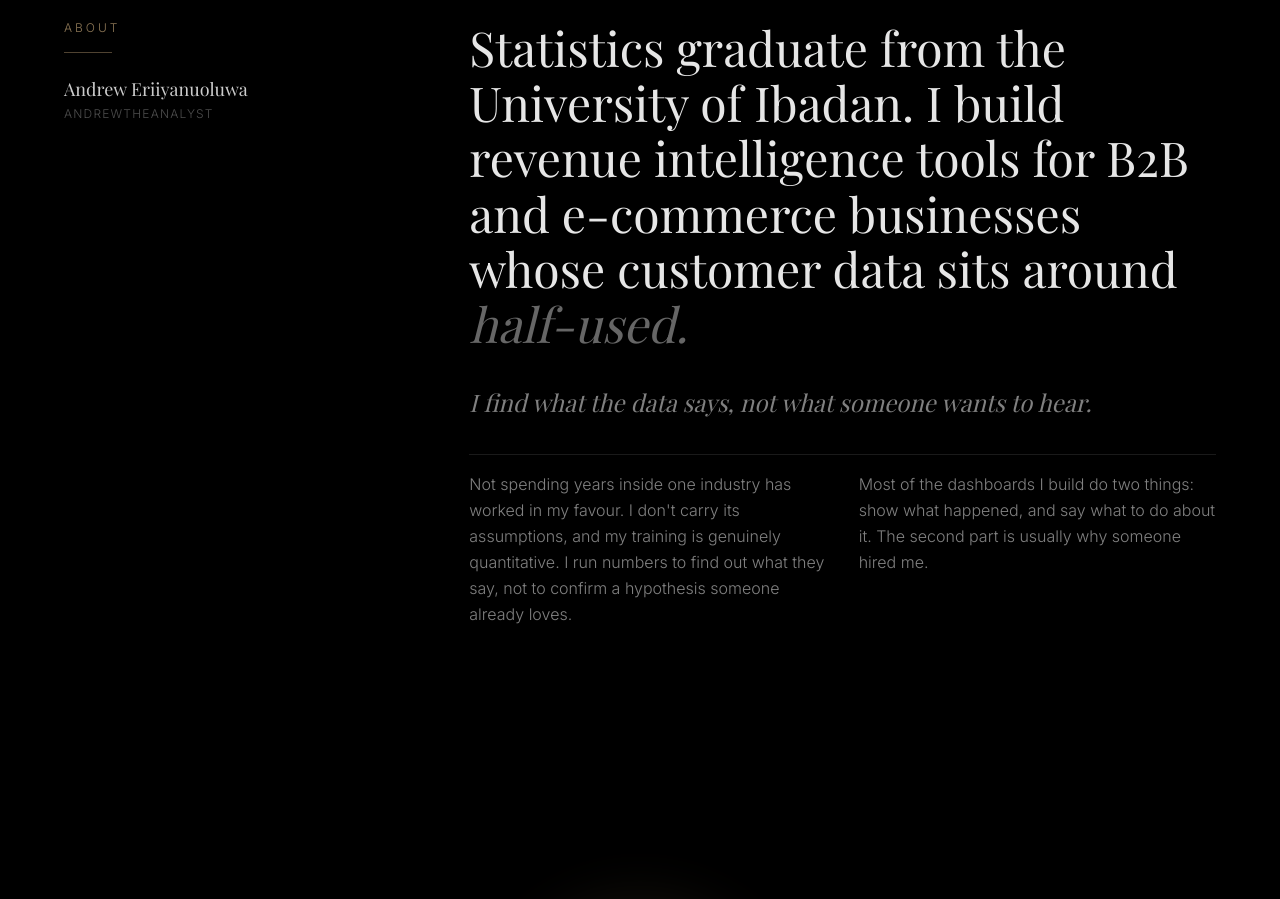
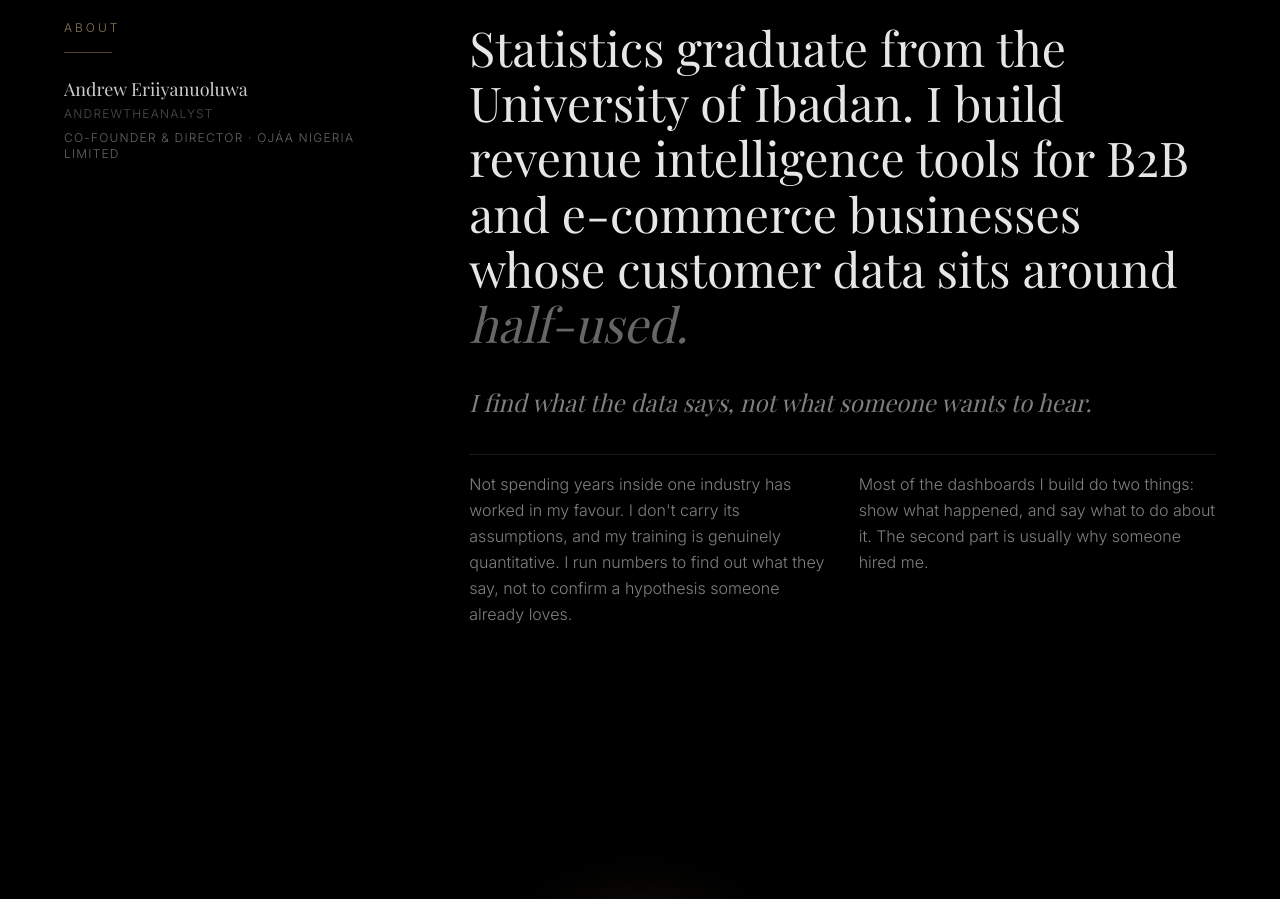
Before and after one commit to Davieskid122/AndrewtheAnalyst, a React (Vite) app: page / in a window 1280 px wide. Shown: the part 940-1839 px from the top of the page. Built offline with nearby package versions, Linux system fonts and the light colour scheme; a web font is replaced by a local one.

Commit message:
about fix

```diff
--- a/src/pages/Home.tsx
+++ b/src/pages/Home.tsx
@@ -279,6 +279,7 @@ export default function Home() {
               >
                 <p className="font-serif text-lg text-white/80 leading-snug">Andrew Eriiyanuoluwa</p>
                 <p className="text-xs text-white/30 font-light tracking-widest uppercase mt-1">andrewtheanalyst</p>
+                <p className="text-xs text-white/40 font-light tracking-widest uppercase mt-2">Co-Founder & Director · Ọjáa Nigeria Limited</p>
               </motion.div>
             </div>
             <div className="md:col-span-8 space-y-8">
```
